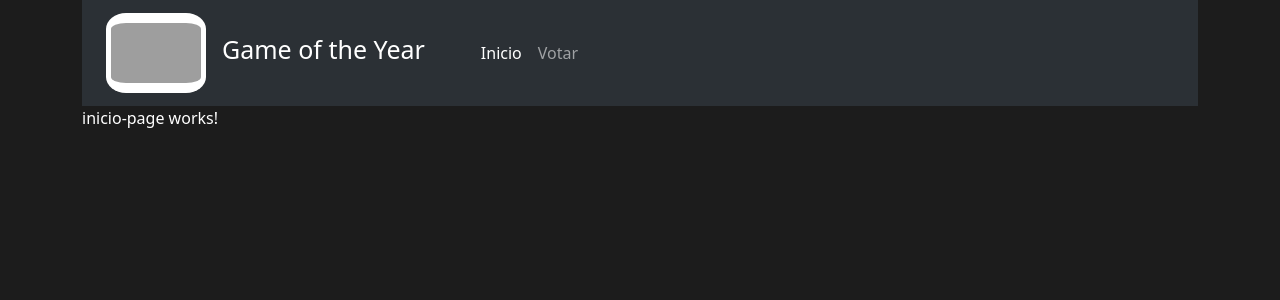
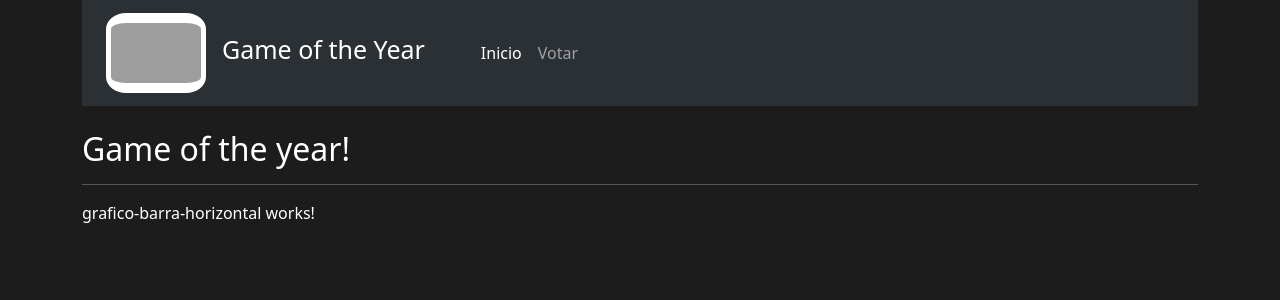
Before and after one commit to CartagoGit/Angular-Avanzado-Goty, an Angular app: page /inicio in a window 1280 px wide. Shown: the top 300 px of the page. Built offline with nearby package versions, Linux system fonts and the light colour scheme; grey boxes are pictures that could not be loaded.

Commit message:
Añadimos el componente grafica a la pagina de inicio

```diff
--- a/src/app/components/navbar/navbar.component.html
+++ b/src/app/components/navbar/navbar.component.html
@@ -1,5 +1,5 @@
 <nav
-  class="navbar navbar-expand-lg bg-body-tertiary d-flex align-items-center"
+  class="navbar navbar-expand-lg bg-body-tertiary d-flex align-items-center mb-4"
   data-bs-theme="dark"
 >
   <a class="navbar-brand">
--- a/src/app/pages/inicio-page/inicio-page.component.html
+++ b/src/app/pages/inicio-page/inicio-page.component.html
@@ -1 +1,7 @@
-<p>inicio-page works!</p>
+<h2>Game of the year!</h2>
+<hr />
+<div class="row">
+  <div class="col">
+    <app-grafico-barra-horizontal />
+  </div>
+</div>
```
Also changed, not shown: src/app/components/navbar/navbar.component.scss (line endings or trailing spaces).
